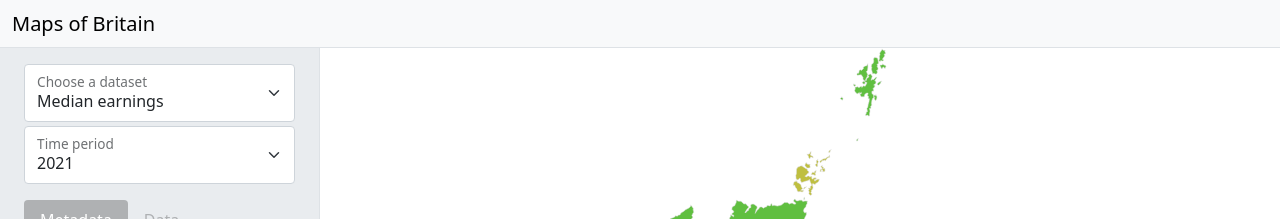
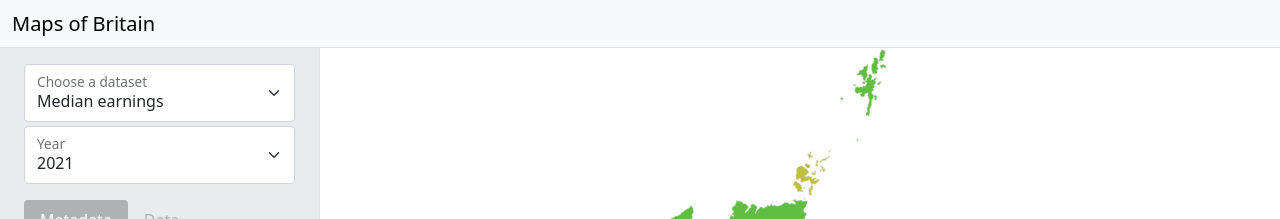
Before and after one commit to ilkutkutlar/uk-regional-data-visualiser, a Vue app: page / in a window 1280 px wide. Shown: the top 219 px of the page. Built offline with nearby package versions, Linux system fonts and the light colour scheme.

Commit message:
refactoring

```diff
--- a/src/App.vue
+++ b/src/App.vue
@@ -23,7 +23,7 @@ export default {
     this.options.$subscribe((mutation, state) => {
       if (mutation.events.key !== "dataset") return;
       state.dataset.downloadData().then(() => {
-        this.options.timePeriod = state.dataset.timePeriods.slice(-1)[0];
+        this.options.year = state.dataset.years.slice(-1)[0];
       });
     });
     this.options.dataset.downloadData().then(() => {});
--- a/src/components/DataDetailsPanel.vue
+++ b/src/components/DataDetailsPanel.vue
@@ -21,19 +21,19 @@ export default {
     IconSearch,
   },
   computed: {
-    timePeriodSelectItems() {
-      /* This is a computed property because timePeriods
+    yearSelectItems() {
+      /* This is a computed property because `years`
          uses the "data" property, which is downloaded
          asynchronously, and might not have been downloaded
          when this template has been initialised. Make it
          a computed property so it is updated when data
          has been downloaded */
-      return this.options.dataset.timePeriods.map((period) => {
-        return { value: period, text: period };
+      return this.options.dataset.years.map((year) => {
+        return { value: year, text: year };
       });
     },
     filteredData() {
-      let data = this.options.dataset.data[this.options.timePeriod] ?? {};
+      let data = this.options.dataset.data[this.options.year] ?? {};
       if (this.searchText) {
         data = filterDataByKey(data, this.keyFormatter, this.searchText);
       }
@@ -41,8 +41,8 @@ export default {
     },
   },
   methods: {
-    dataRowMouseEnter(regionId) {
-      this.options.addHighlightedRegion(regionId);
+    dataRowMouseEnter(region) {
+      this.options.addHighlightedRegion(region);
     },
     dataRowMouseLeave() {
       this.options.clearHighlightedRegions();
@@ -97,13 +97,13 @@ export default {
           "
         />
         <SelectFloating
-          id="panel-data-time-period"
-          name="panel-data-time-period"
-          label="Time period"
-          aria-label="Dataset time period select"
+          id="panel-data-time-year"
+          name="panel-data-time-year"
+          label="Year"
+          aria-label="Dataset year select"
           outer-div-classes="mb-3"
-          :items="timePeriodSelectItems"
-          v-model="options.timePeriod"
+          :items="yearSelectItems"
+          v-model="options.year"
         />
 
         <TabList
--- a/src/components/DataSelectionBar.vue
+++ b/src/components/DataSelectionBar.vue
@@ -32,7 +32,7 @@ export default {
             {{ options.dataset.metadata.name }}
           </div>
           <div id="bar-dataset-year-label" class="text-muted">
-            {{ options.timePeriod }}
+            {{ options.year }}
           </div>
         </div>
         <div
--- a/src/components/InfoPanel.vue
+++ b/src/components/InfoPanel.vue
@@ -1,6 +1,6 @@
 <script>
 export default {
-  props: ["titleText", "bodyText", "visible", "closeButtonVisible"],
+  props: ["closeButtonVisible"],
 };
 </script>
 
@@ -8,12 +8,11 @@ export default {
   <div
     id="info-panel"
     class="card z-index-10 position-fixed break-word bg-secondary bg-opacity-75 top-0-lg end-0-lg bottom-0-md-down start-0-md-down w-50-md-down mt-5em me-4 w-20em"
-    v-show="visible"
   >
     <div class="card-body ps-2 pt-2 pb-2">
       <div class="row">
         <div id="info-panel-title" class="card-title col-10 pe-0 mb-3 fw-bold">
-          {{ titleText }}
+          <slot name="title"></slot>
         </div>
         <button
           id="info-panel-close-button"
@@ -24,7 +23,9 @@ export default {
           @click="$emit('closeButtonClicked')"
         ></button>
       </div>
-      <p id="info-panel-body" class="card-text" v-html="bodyText"></p>
+      <p id="info-panel-body" class="card-text">
+        <slot name="body"></slot>
+      </p>
     </div>
   </div>
 </template>
--- a/src/components/RegionsInfoPanel.vue
+++ b/src/components/RegionsInfoPanel.vue
@@ -18,7 +18,7 @@ export default {
     },
   },
   computed: {
-    displayedRegionId() {
+    displayedRegion() {
       if (this.options.selectedRegion) {
         return this.options.selectedRegion;
       } else if (this.options.highlightedRegions.length > 0) {
@@ -27,60 +27,31 @@ export default {
         return "";
       }
     },
-    isInfoPanelVisible() {
-      return this.displayedRegionId;
-    },
-    titleText() {
-      return this.options.dataset.svgMap.prettyNames[this.displayedRegionId];
-    },
-    otherTimePeriods() {
-      const timePeriods = this.options.dataset.timePeriods;
-      const currentIndex = timePeriods.indexOf(this.options.timePeriod);
+    displayedYears() {
+      const years = this.options.dataset.years;
+      const currentIndex = years.indexOf(this.options.year);
 
-      const periods = [this.options.timePeriod];
+      const displayedYears = [this.options.year];
       switch (currentIndex) {
         case 0:
-          if (timePeriods.length >= 2) {
-            periods.unshift(timePeriods[currentIndex + 1]);
+          if (years.length >= 2) {
+            displayedYears.unshift(years[currentIndex + 1]);
           }
-          if (timePeriods.length >= 3) {
-            periods.unshift(timePeriods[currentIndex + 2]);
+          if (years.length >= 3) {
+            displayedYears.unshift(years[currentIndex + 2]);
           }
           break;
         case 1:
-          periods.push(timePeriods[currentIndex - 1]);
-          if (timePeriods.length >= 3) {
-            periods.unshift(timePeriods[currentIndex + 1]);
+          displayedYears.push(years[currentIndex - 1]);
+          if (years.length >= 3) {
+            displayedYears.unshift(years[currentIndex + 1]);
           }
           break;
         default:
-          periods.push(timePeriods[currentIndex - 1]);
-          periods.push(timePeriods[currentIndex - 2]);
+          displayedYears.push(years[currentIndex - 1]);
+          displayedYears.push(years[currentIndex - 2]);
       }
-      return periods;
-    },
-    bodyText() {
-      return this.otherTimePeriods
-        .map((year) => {
-          const value = this.options.dataset.valueForArea(
-            year,
-            this.displayedRegionId,
-            true
-          );
-          if (year === this.options.timePeriod) {
-            return `
-              <div class="bg-body border border-primary p-2">
-                <span class='fw-bold'>${year}</span>: ${value}
-              </div>
-            `;
-          }
-          return `
-            <div class="ps-2">
-              <span class='fw-bold'>${year}</span>: ${value}
-            </div>
-          `;
-        })
-        .join("");
+      return displayedYears;
     },
   },
 };
@@ -88,10 +59,26 @@ export default {
 
 <template>
   <InfoPanel
-    :titleText="titleText"
-    :bodyText="bodyText"
-    :visible="this.isInfoPanelVisible"
+    v-show="displayedRegion"
     :closeButtonVisible="options.selectedRegion"
     @closeButtonClicked="closeButtonClicked"
-  />
+  >
+    <template #title>
+      {{ options.dataset.svgMap.prettyNames[displayedRegion] }}
+    </template>
+    <template #body>
+      <div
+        :class="
+          year == options.year
+            ? ['bg-body', 'border', 'border-primary', 'p-2']
+            : ['ps-2']
+        "
+        v-for="year in displayedYears"
+        :key="year"
+      >
+        <span class="fw-bold"> {{ year }} </span>:
+        {{ options.dataset.valueForArea(year, displayedRegion, true) }}
+      </div>
+    </template>
+  </InfoPanel>
 </template>
--- a/src/components/RegionsMap.vue
+++ b/src/components/RegionsMap.vue
@@ -13,7 +13,7 @@ export default {
     };
   },
   watch: {
-    timePeriod: "refreshData",
+    year: "refreshData",
   },
   mounted() {
     this.options.$subscribe((mutation) => {
@@ -22,7 +22,7 @@ export default {
         : [mutation.events];
       events.forEach((event) => {
         switch (event.key) {
-          case "timePeriod":
+          case "year":
             this.refreshData();
             break;
           case "highlightedRegions":
@@ -85,14 +85,14 @@ export default {
     setColours() {
       this.options.dataset.svgMap.areas.forEach((region) => {
         const regionColour =
-          this.options.dataset.colourForArea(this.options.timePeriod, region) ??
+          this.options.dataset.colourForArea(this.options.year, region) ??
           Colours.GREY;
         this.svgContainer.select(`#${region}`).attr("fill", regionColour);
       });
     },
-    highlightRegions(regionIds) {
-      regionIds.forEach((regionId) => {
-        const targetElement = this.getSvgElementById(regionId);
+    highlightRegions(regions) {
+      regions.forEach((region) => {
+        const targetElement = this.getSvgElementById(region);
         if (targetElement.node() === null) return;
         if (targetElement.attr("highlighted") === "true") return;
 
@@ -103,9 +103,9 @@ export default {
           .attr("highlighted", "true");
       });
     },
-    unhighlightRegions(regionIds) {
-      regionIds.forEach((regionId) => {
-        const targetElement = this.getSvgElementById(regionId);
+    unhighlightRegions(regions) {
+      regions.forEach((region) => {
+        const targetElement = this.getSvgElementById(region);
         if (targetElement.node() === null) return;
         if (targetElement.attr("highlighted") !== "true") return;
 
@@ -116,8 +116,8 @@ export default {
           .attr("highlighted", "false");
       });
     },
-    centreRegion(regionId) {
-      const regionElem = this.getSvgElementById(regionId);
+    centreRegion(region) {
+      const regionElem = this.getSvgElementById(region);
       const [regionCentreX, regionCentreY] = getCentreOfSvgElem(regionElem);
       const viewBoxSize = this.viewBoxSize;
 
@@ -138,8 +138,8 @@ export default {
         .duration(duration)
         .call(this.zoom.transform, zoomTransform);
     },
-    getSvgElementById(regionId) {
-      return this.svgContainer.select(`#${regionId}`);
+    getSvgElementById(region) {
+      return this.svgContainer.select(`#${region}`);
     },
     regionMouseOver(d) {
       this.options.addHighlightedRegion(d.target.id);
--- a/src/dataset.ts
+++ b/src/dataset.ts
@@ -29,10 +29,10 @@ export class Dataset {
   }
 
   get areas() {
-    return Object.keys(this.data[this.timePeriods[0]]);
+    return Object.keys(this.data[this.years[0]]);
   }
 
-  get timePeriods() {
+  get years() {
     return Object.keys(this.data);
   }
 
@@ -77,19 +77,19 @@ export class Dataset {
     }
   }
 
-  colourForArea(timePeriod: string, areaCode: string): string | null {
-    const value = this.data[timePeriod][areaCode];
+  colourForArea(year: string, areaCode: string): string | null {
+    const value = this.data[year][areaCode];
     return this.colourMap.mapValueToColour(value);
   }
 
   valueForArea(
-    timePeriod: string,
+    year: string,
     areaCode: string,
     formatValue: boolean = false
   ): number | string {
     let value = NaN;
-    if (timePeriod in this.data && areaCode in this.data[timePeriod]) {
-      value = this.data[timePeriod][areaCode];
+    if (year in this.data && areaCode in this.data[year]) {
+      value = this.data[year][areaCode];
     }
     return formatValue ? this.valueFormatter(value) : value;
   }
--- a/src/store.ts
+++ b/src/store.ts
@@ -6,7 +6,7 @@ import { removeByValue } from "./utils";
 export const useOptions = defineStore("options", {
   state: () => ({
     dataset: earnings as Dataset,
-    timePeriod: "2021" as string,
+    year: "2021" as string,
     highlightedRegions: [] as Array<string>,
     selectedRegion: "" as string,
   }),
```
